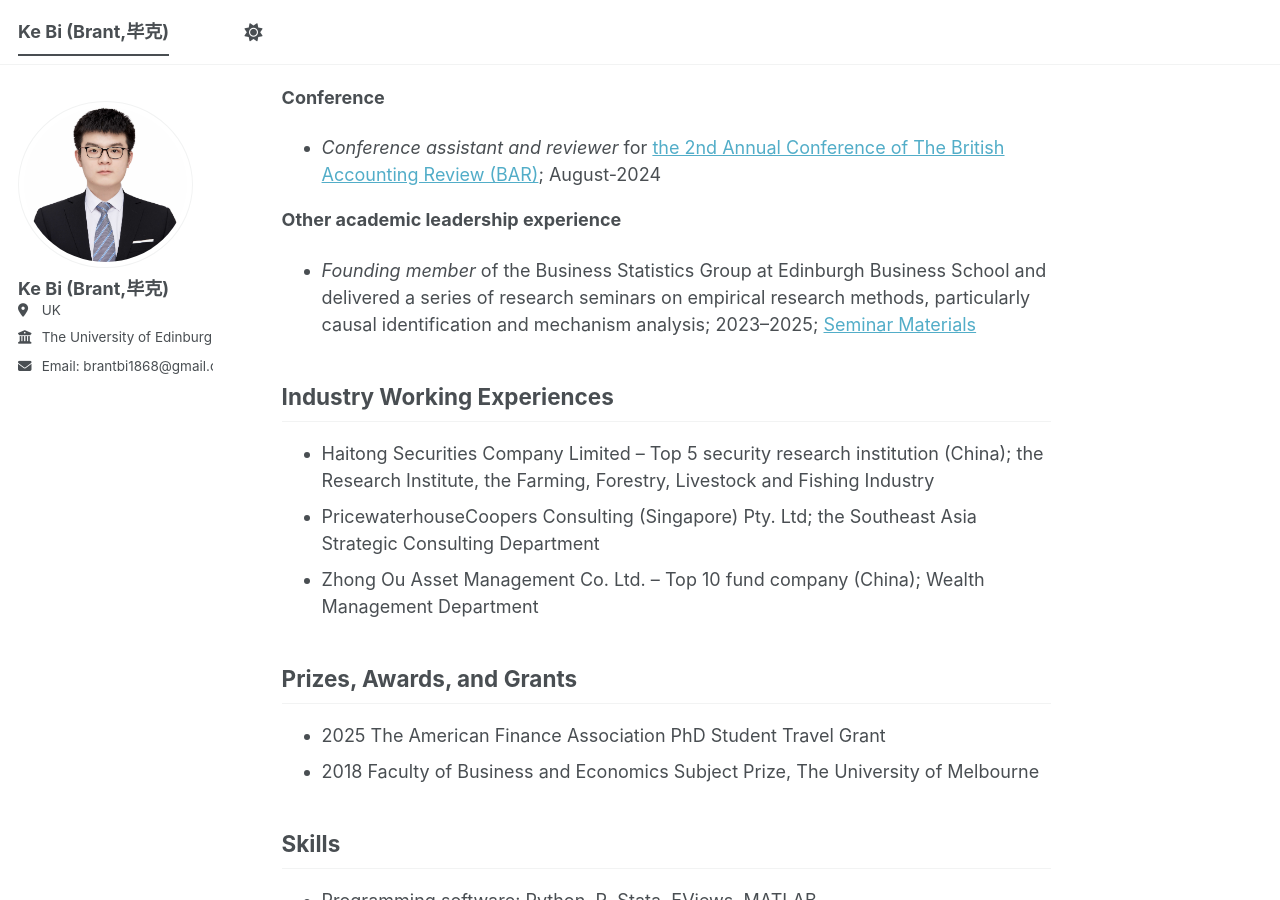
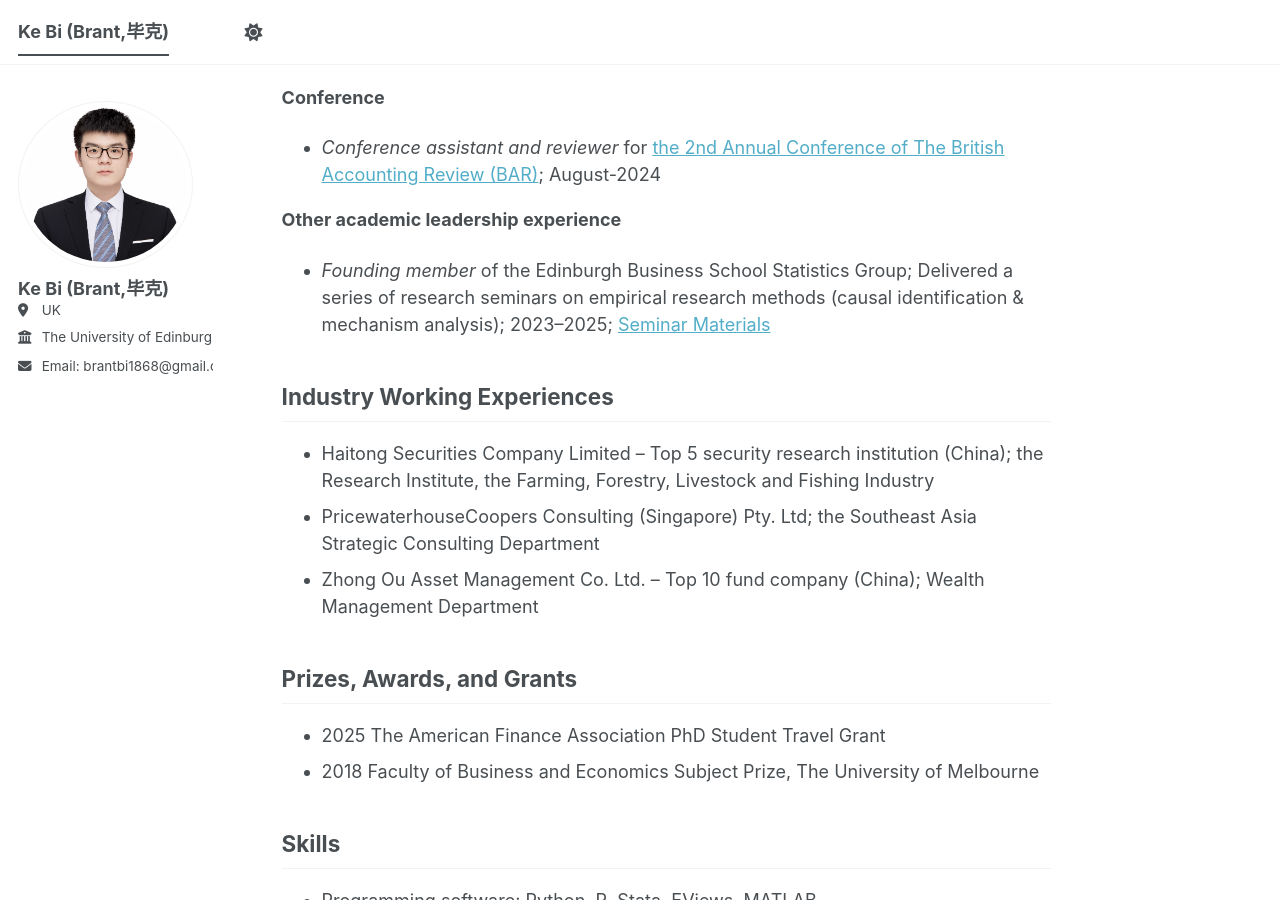
Before and after one commit to brant1868/brant1868.github.io, a Jekyll site: the page built from _pages/about.md, in a window 1280 px wide and 900 px high, scrolled down 1717 px. Built offline with Jekyll 4.4.1, drawn with Linux system fonts in a browser that asks for light colours; a script bundle is joined from its source files by our own code; library files that are not in the unit come from our copies.

Commit message:
Update about.md

```diff
--- a/_pages/about.md
+++ b/_pages/about.md
@@ -51,7 +51,7 @@
 - _Conference assistant and reviewer_ for [the 2nd Annual Conference of The British Accounting Review (BAR)](https://thebarevent.weebly.com/annual-conference.html); August-2024
 
 **Other academic leadership experience**
-- _Founding member_ of the Business Statistics Group at Edinburgh Business School and delivered a series of research seminars on empirical research methods, particularly causal identification and mechanism analysis; 2023–2025; [Seminar Materials](https://drive.google.com/drive/folders/1_9xI9PnWQI2MFzfQk9kzte9-9yZYGObr?usp=sharing)
+- _Founding member_ of the Edinburgh Business School Statistics Group; Delivered a series of research seminars on empirical research methods (causal identification & mechanism analysis); 2023–2025; [Seminar Materials](https://drive.google.com/drive/folders/1_9xI9PnWQI2MFzfQk9kzte9-9yZYGObr?usp=sharing)
 
 
 Industry Working Experiences
```
